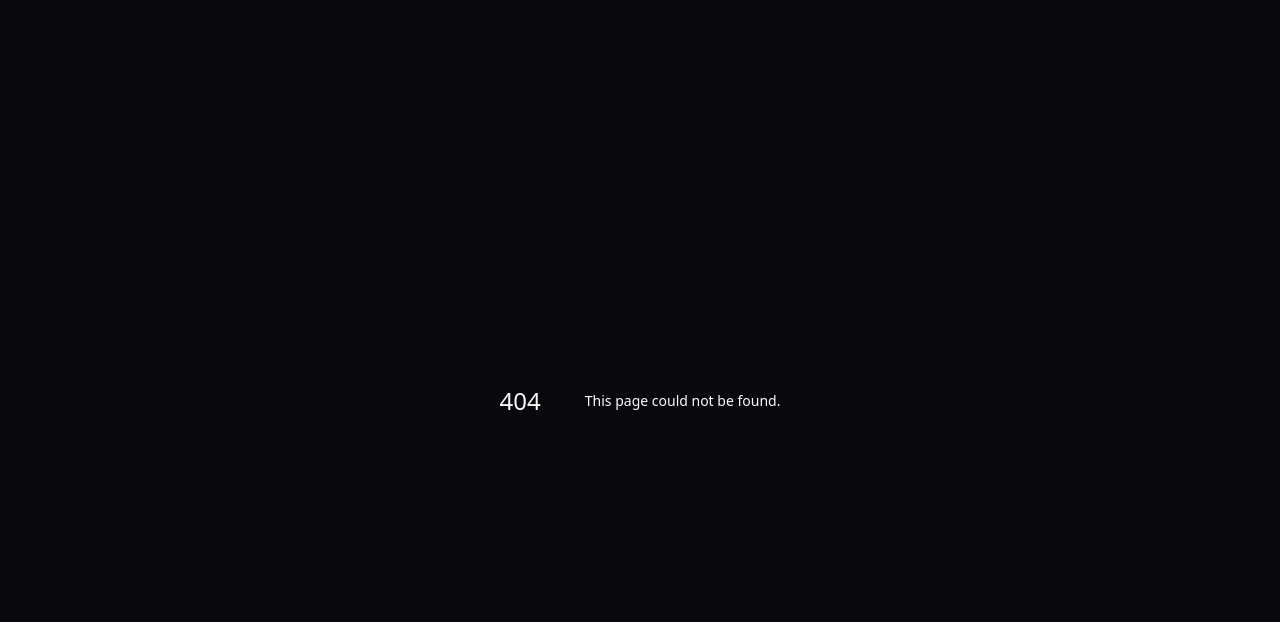
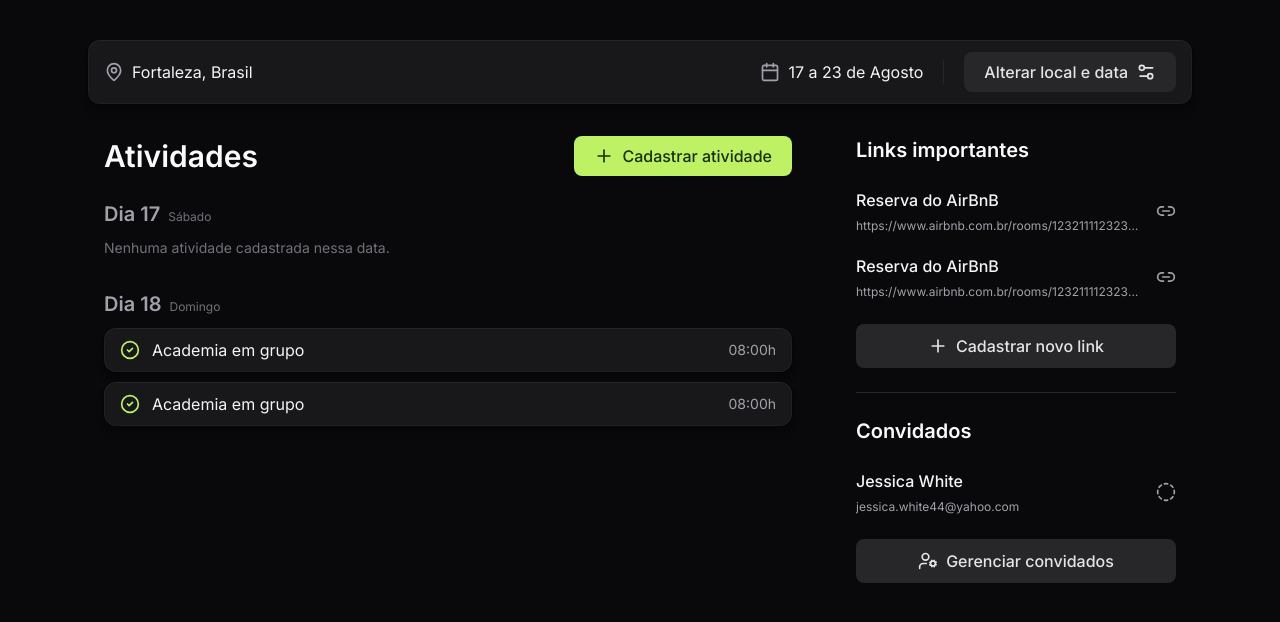
Before and after one commit to samuelsilvati/nlw-journey, a Next.js app: page /trip-details/1 in a window 1280 px wide. Before the commit this address had no page. Shown: the top 622 px of the page. Built offline with nearby package versions, Linux system fonts and the light colour scheme.

Commit message:
feat: create dynamic route

```diff
--- /dev/null
+++ b/src/app/trip-details/[id]/page.tsx
@@ -0,0 +1,59 @@
+'use client'
+import { useState } from 'react'
+
+import { Activities } from '@/components/activities'
+import { CreateActivityModal } from '@/components/create-activity-modal'
+import { DestinationAndDateHeader } from '@/components/destination-and-date-header'
+import { Guests } from '@/components/guests'
+import { ImportantLinks } from '@/components/important-links'
+import { Plus } from 'lucide-react'
+
+export default function TripDetailsPage({
+  params,
+}: {
+  params: { id: string }
+}) {
+  const [isCreateActivityModalVisible, setIsCreateActivityModalVisible] =
+    useState(false)
+
+  function openCreateActivityModal() {
+    setIsCreateActivityModalVisible(true)
+  }
+
+  function closeCreateActivityModal() {
+    setIsCreateActivityModalVisible(false)
+  }
+  return (
+    <div className="mx-auto max-w-6xl space-y-8 px-6 py-10">
+      <DestinationAndDateHeader id={params.id} />
+
+      <main className="flex gap-16 px-4">
+        <div className="flex-1 space-y-6">
+          <div className="flex items-center justify-between">
+            <h2 className="text-3xl font-semibold">Atividades</h2>
+            <button
+              onClick={openCreateActivityModal}
+              type="button"
+              className="flex items-center gap-2 rounded-lg bg-lime-300 px-5 py-2 font-medium text-lime-950 transition-opacity hover:opacity-90"
+            >
+              <Plus className="h-5 w-5" /> Cadastrar atividade
+            </button>
+          </div>
+
+          <Activities id={params.id} />
+        </div>
+        <div className="w-80 space-y-6">
+          <ImportantLinks />
+          <div className="h-px w-full bg-zinc-800"></div>
+          <Guests id={params.id} />
+        </div>
+      </main>
+      {isCreateActivityModalVisible && (
+        <CreateActivityModal
+          id={params.id}
+          closeCreateActivityModal={closeCreateActivityModal}
+        />
+      )}
+    </div>
+  )
+}
```
